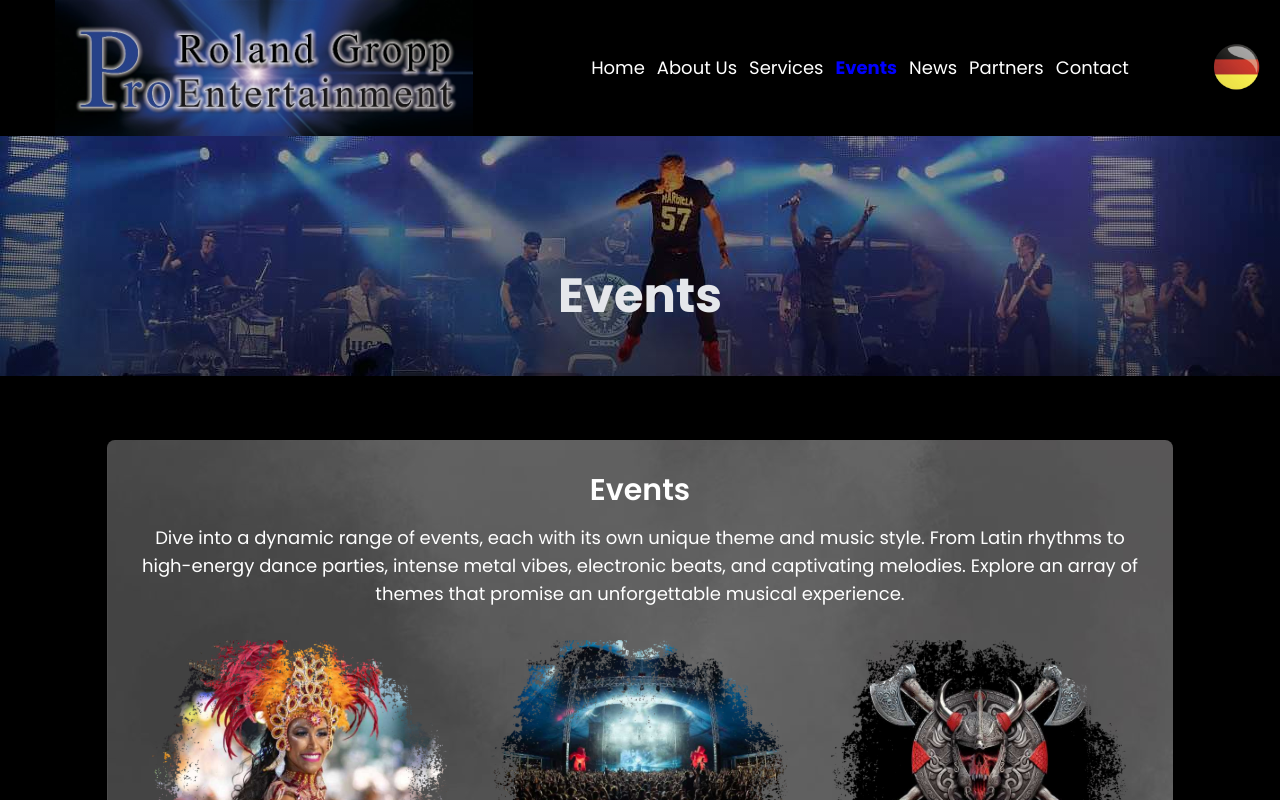
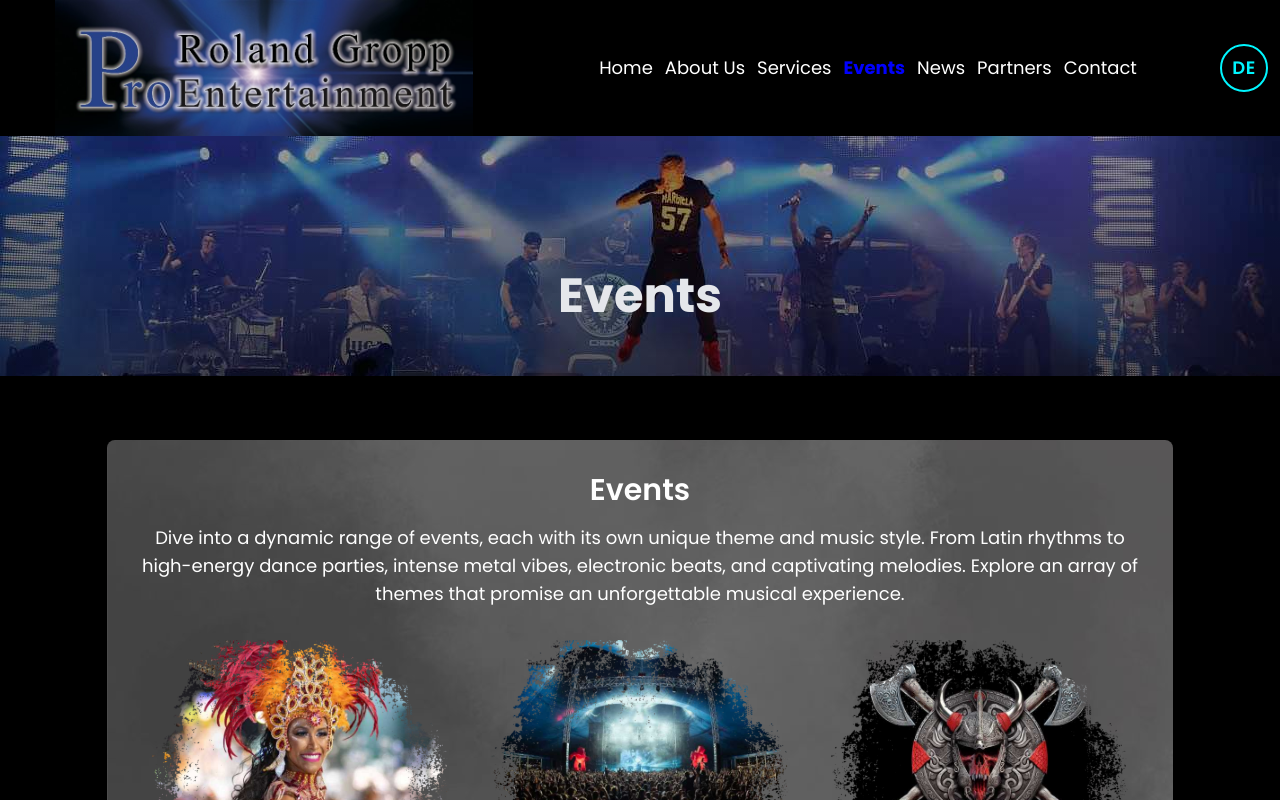
Before and after one commit to waqas550/creativefactor, a Next.js app: page /en/events in a window 1280 px wide. Shown: the top 800 px of the page. Built offline with nearby package versions, Linux system fonts and the light colour scheme.

Commit message:
Replace image-based menu/close and language flag icons with styled icon buttons

```diff
--- a/components/layout/LanguageSelector.tsx
+++ b/components/layout/LanguageSelector.tsx
@@ -2,9 +2,6 @@
 
 import React from 'react';
 import { usePathname, useRouter } from 'next/navigation';
-
-import enicon from '@/public/images/icons/enicon.png';
-import deicon from '@/public/images/icons/deicon.png';
 
 interface LanguageSelectorProps {
   currentLocale: string;
@@ -35,12 +32,10 @@ const LanguageSelector = ({ currentLocale }: LanguageSelectorProps) => {
       <a
         href={newPath}
         onClick={handleLanguageSwitch}
-        className="language-button cursor-pointer"
+        aria-label={currentLocale === 'de' ? 'Switch to English' : 'Zur deutschen Version wechseln'}
+        className="w-12 h-12 rounded-full border-2 border-secondary text-secondary flex items-center justify-center font-semibold text-lg tracking-wide hover:bg-secondary/10 hover:scale-110 transition-all"
       >
-        <img
-          src={currentLocale === 'de' ? enicon.src : deicon.src}
-          alt={currentLocale === 'de' ? 'English Icon' : 'Deutsch Icon'}
-        />
+        {currentLocale === 'de' ? 'EN' : 'DE'}
       </a>
     </div>
   );
--- a/components/layout/Navbar.tsx
+++ b/components/layout/Navbar.tsx
@@ -4,12 +4,12 @@ import React, { useState } from 'react';
 import { useTranslations } from 'next-intl';
 import Link from 'next/link';
 import { usePathname } from 'next/navigation';
+import { FontAwesomeIcon } from '@fortawesome/react-fontawesome';
+import { faBars, faXmark } from '@fortawesome/free-solid-svg-icons';
 import LanguageSelector from './LanguageSelector';
 
 import hfbg from '@/public/images/hfbg.jpg';
 import logo from '@/public/images/logonav.svg';
-import menuIcon from '@/public/images/icons/menuicon.png';
-import closeIcon from '@/public/images/icons/closeicon.png';
 
 const navLinks = [
   { id: '', title: 'home' },
@@ -63,13 +63,12 @@ const Navbar = ({ currentLocale }: NavbarProps) => {
         <div className="md:hidden p-4">
           <button
             onClick={toggleMenu}
-            className={`focus:outline-none ${menuOpen ? 'transform scale-110' : ''}`}
+            aria-label={menuOpen ? 'Close menu' : 'Open menu'}
+            className={`focus:outline-none w-10 h-10 rounded-full border-2 border-secondary text-secondary flex items-center justify-center hover:bg-secondary/10 transition-colors ${
+              menuOpen ? 'transform scale-110' : ''
+            }`}
           >
-            <img
-              src={menuOpen ? closeIcon.src : menuIcon.src}
-              alt="Menu"
-              className="h-8 w-8 icon icon-link"
-            />
+            <FontAwesomeIcon icon={menuOpen ? faXmark : faBars} className="text-xl" />
           </button>
         </div>
 
```
